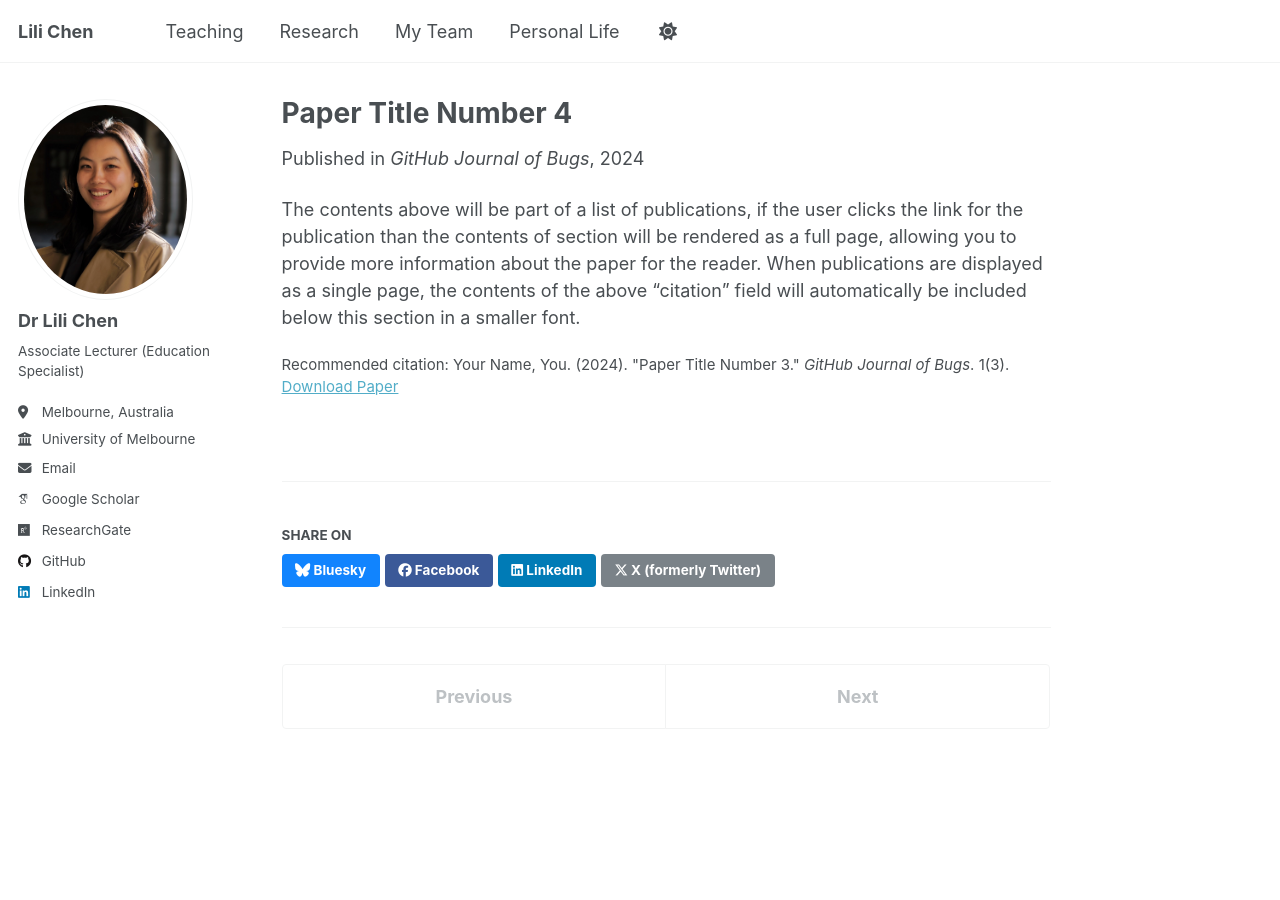
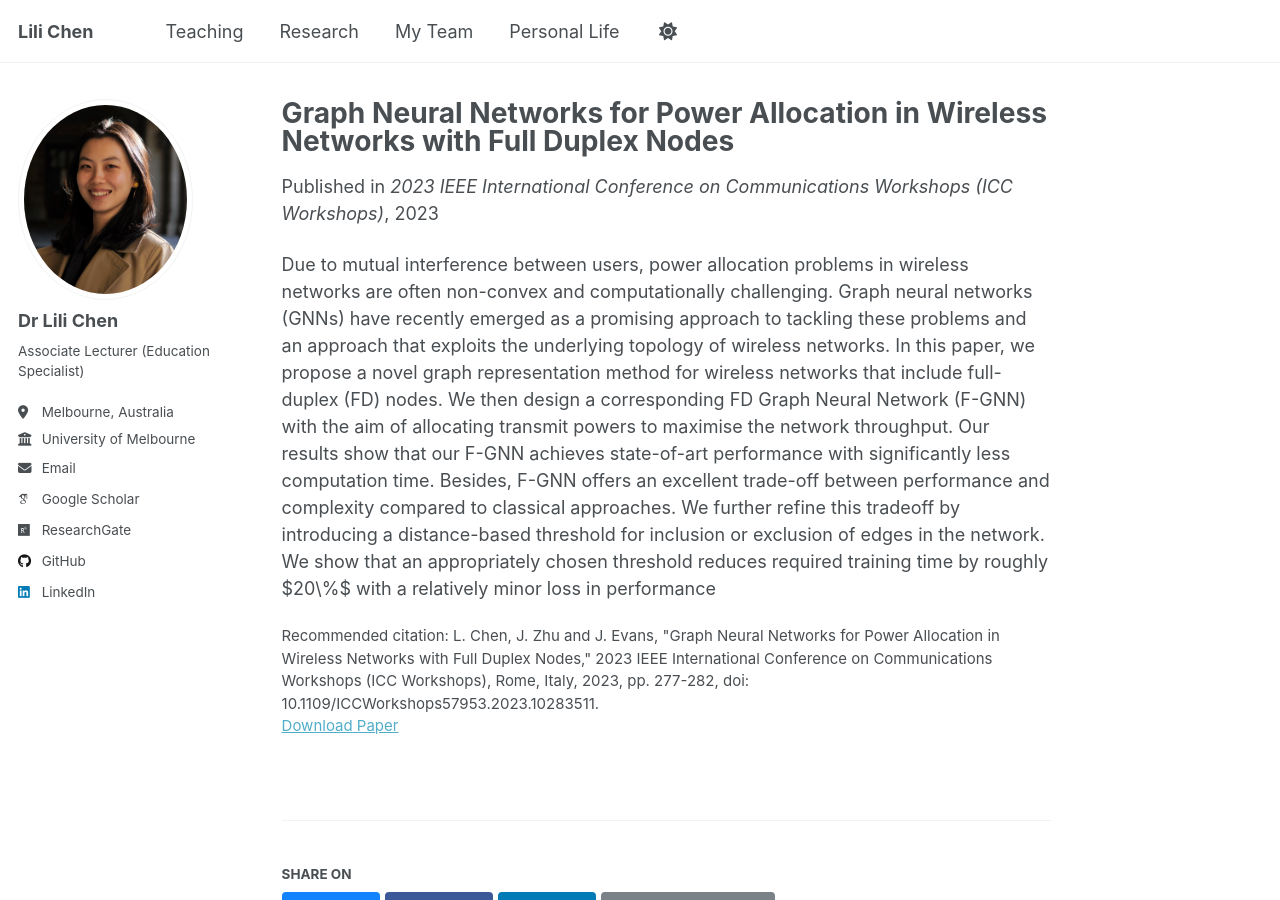
Before and after one commit to LilixChen/lilichen.github.io, a Jekyll site: the page built from _publications/2024-02-17-paper-title-number-4.md, in a window 1280 px wide and 900 px high. Built offline with Jekyll 4.4.1, drawn with Linux system fonts in a browser that asks for light colours; some web fonts are replaced; a script that is not in the unit is left out.

Commit message:
Update 2024-02-17-paper-title-number-4.md

```diff
--- a/_publications/2024-02-17-paper-title-number-4.md
+++ b/_publications/2024-02-17-paper-title-number-4.md
@@ -1,13 +1,29 @@
 ---
-title: "Paper Title Number 4"
+title: "Graph Neural Networks for Power Allocation in Wireless Networks with Full Duplex Nodes"
 collection: publications
 category: conferences
 permalink: /publication/2024-02-17-paper-title-number-4
-excerpt: 'This paper is about fixing template issue #693.'
-date: 2024-02-17
-venue: 'GitHub Journal of Bugs'
-paperurl: 'http://academicpages.github.io/files/paper3.pdf'
-citation: 'Your Name, You. (2024). &quot;Paper Title Number 3.&quot; <i>GitHub Journal of Bugs</i>. 1(3).'
+#excerpt: 'This paper is about fixing template issue #693.'
+date: 2023-05-28
+venue: '2023 IEEE International Conference on Communications Workshops (ICC Workshops)'
+paperurl: 'https://ieeexplore.ieee.org/abstract/document/10283511'
+citation: 'L. Chen, J. Zhu and J. Evans, "Graph Neural Networks for Power Allocation in Wireless Networks with Full Duplex Nodes," 2023 IEEE International Conference on Communications Workshops (ICC Workshops), Rome, Italy, 2023, pp. 277-282, doi: 10.1109/ICCWorkshops57953.2023.10283511.'
 ---
 
-The contents above will be part of a list of publications, if the user clicks the link for the publication than the contents of section will be rendered as a full page, allowing you to provide more information about the paper for the reader. When publications are displayed as a single page, the contents of the above "citation" field will automatically be included below this section in a smaller font.
+Due to mutual interference between users, power
+allocation problems in wireless networks are often non-convex
+and computationally challenging. Graph neural networks (GNNs)
+have recently emerged as a promising approach to tackling
+these problems and an approach that exploits the underlying
+topology of wireless networks. In this paper, we propose a novel
+graph representation method for wireless networks that include
+full-duplex (FD) nodes. We then design a corresponding FD
+Graph Neural Network (F-GNN) with the aim of allocating
+transmit powers to maximise the network throughput. Our
+results show that our F-GNN achieves state-of-art performance
+with significantly less computation time. Besides, F-GNN offers
+an excellent trade-off between performance and complexity
+compared to classical approaches. We further refine this tradeoff by introducing a distance-based threshold for inclusion or
+exclusion of edges in the network. We show that an appropriately
+chosen threshold reduces required training time by roughly $20\%$
+with a relatively minor loss in performance
```
